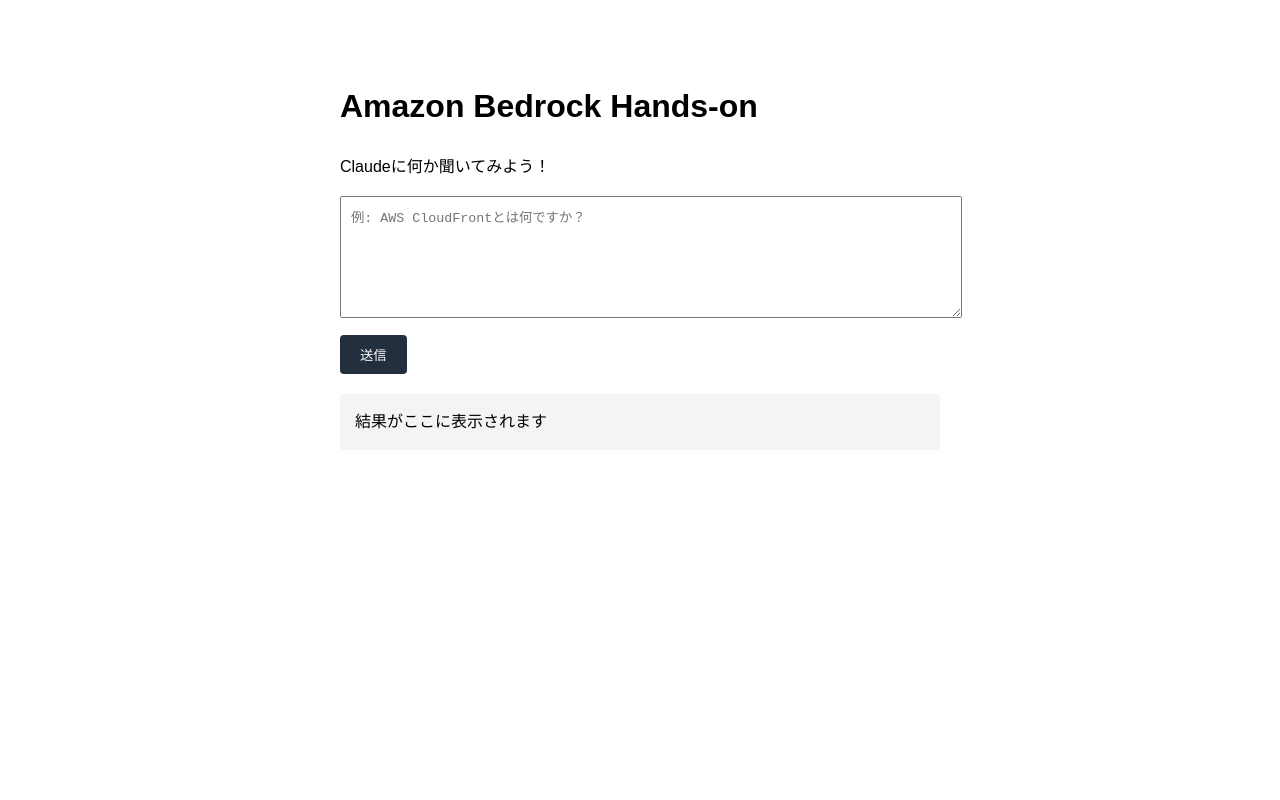
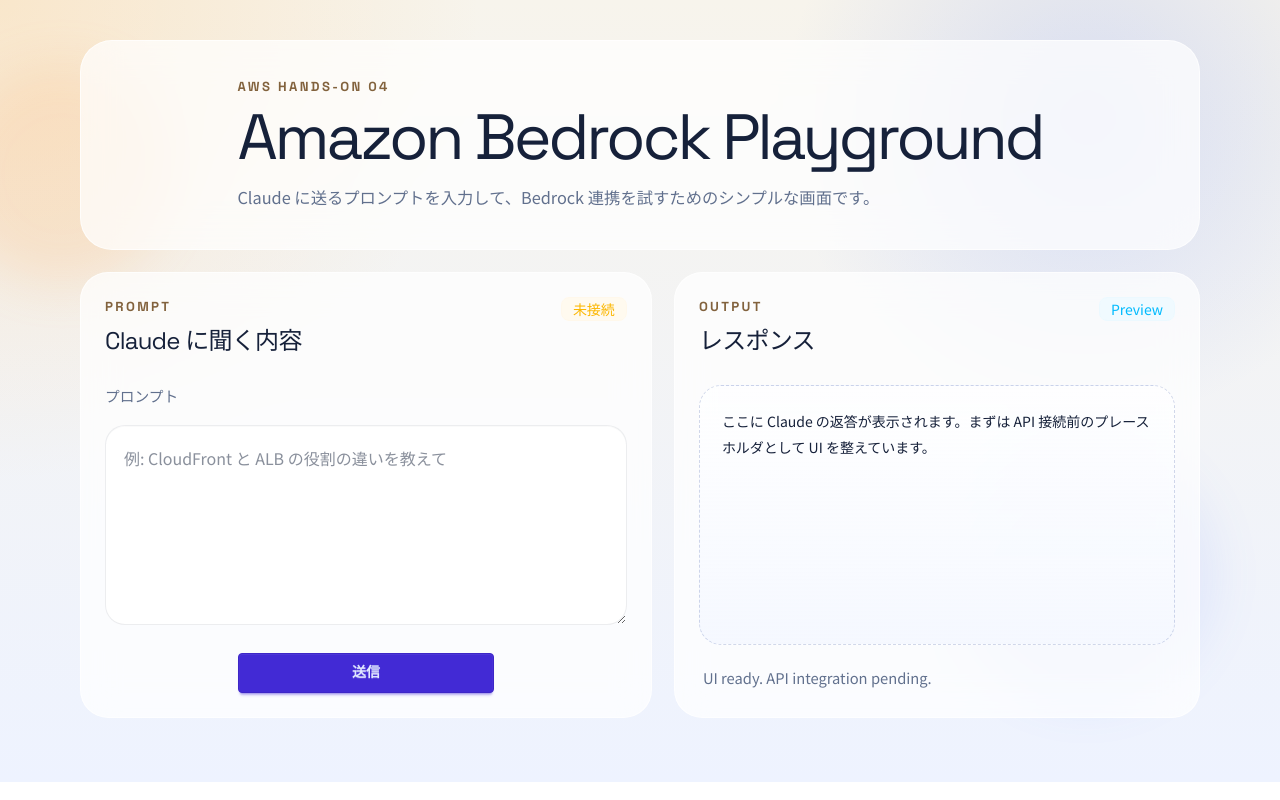
Before and after one commit to sheet00/hands-on-04, a website: page docker/public/index.html in a window 1280 px wide. Drawn offline with nearby package versions, Linux system fonts and the light colour scheme.

Commit message:
Docker構成とUIを整理する

```diff
--- /dev/null
+++ b/docker/public/app.js
@@ -0,0 +1,27 @@
+document.addEventListener('DOMContentLoaded', () => {
+    const prompt = document.getElementById('prompt');
+    const result = document.getElementById('result');
+    const sendButton = document.getElementById('send-button');
+    const statusLine = document.getElementById('status-line');
+
+    if (!result || !prompt || !sendButton || !statusLine) {
+        return;
+    }
+
+    result.textContent = 'ここに Claude の返答が表示されます。まずは API 接続前のプレースホルダとして UI を整えています。';
+
+    sendButton.addEventListener('click', () => {
+        const value = prompt.value.trim();
+        if (!value) {
+            result.textContent = 'プロンプトを入力すると、ここにレスポンスを描画する想定です。';
+            statusLine.textContent = 'Awaiting prompt input.';
+            return;
+        }
+
+        statusLine.textContent = `Prompt staged: ${value.slice(0, 72)}${value.length > 72 ? '...' : ''}`;
+        result.textContent = [
+            '送信イベントは受け取れています。',
+            '次のステップで `/api/bedrock` を実装し、この領域にモデルの応答を表示します。'
+        ].join('\n\n');
+    });
+});
--- a/docker/public/index.html
+++ b/docker/public/index.html
@@ -1,55 +1,70 @@
 <!DOCTYPE html>
-<html lang="ja">
+<html lang="ja" data-theme="light">
+
 <head>
     <meta charset="UTF-8">
     <meta name="viewport" content="width=device-width, initial-scale=1.0">
     <title>AWS Bedrock Hands-on</title>
-    <style>
-        body { font-family: sans-serif; max-width: 600px; margin: 40px auto; padding: 20px; line-height: 1.6; }
-        textarea { width: 100%; height: 100px; margin-bottom: 10px; padding: 10px; }
-        button { padding: 10px 20px; background-color: #232f3e; color: white; border: none; cursor: pointer; border-radius: 4px; }
-        button:hover { background-color: #3b4d61; }
-        #result { margin-top: 20px; padding: 15px; background: #f4f4f4; border-radius: 4px; white-space: pre-wrap; }
-        .loading { color: #666; font-style: italic; }
-    </style>
+    <link rel="preconnect" href="https://fonts.googleapis.com">
+    <link rel="preconnect" href="https://fonts.gstatic.com" crossorigin>
+    <link
+        href="https://fonts.googleapis.com/css2?family=Space+Grotesk:wght@400;500;700&family=Noto+Sans+JP:wght@400;500;700&display=swap"
+        rel="stylesheet">
+    <link rel="stylesheet" href="/vendor/daisyui/daisyui.css">
+    <link rel="stylesheet" href="/styles.css">
 </head>
+
 <body>
-    <h1>Amazon Bedrock Hands-on</h1>
-    <p>Claudeに何か聞いてみよう！</p>
-    <textarea id="prompt" placeholder="例: AWS CloudFrontとは何ですか？"></textarea>
-    <button onclick="askBedrock()">送信</button>
+    <div class="orb orb-a"></div>
+    <div class="orb orb-b"></div>
+    <main class="shell">
+        <section class="hero card shadow-2xl">
+            <div class="hero-body">
+                <div class="hero-copy">
+                    <p class="eyebrow">AWS Hands-on 04</p>
+                    <h1>Amazon Bedrock Playground</h1>
+                    <p class="lead">
+                        Claude に送るプロンプトを入力して、Bedrock 連携を試すためのシンプルな画面です。
+                    </p>
+                </div>
+            </div>
+        </section>
 
-    <div id="result">結果がここに表示されます</div>
+        <section class="workspace">
+            <div class="card panel shadow-xl">
+                <div class="card-body">
+                    <div class="section-head">
+                        <div>
+                            <p class="eyebrow">Prompt</p>
+                            <h2>Claude に聞く内容</h2>
+                        </div>
+                        <span class="badge badge-warning badge-soft">未接続</span>
+                    </div>
+                    <p class="input-caption">プロンプト</p>
+                    <textarea id="prompt" class="textarea textarea-bordered prompt-box"
+                        placeholder="例: CloudFront と ALB の役割の違いを教えて"></textarea>
+                    <div class="action-row">
+                        <button id="send-button" class="btn btn-primary btn-wide" type="button">送信</button>
+                    </div>
+                </div>
+            </div>
 
-    <script>
-        async function askBedrock() {
-            const prompt = document.getElementById('prompt').value;
-            const resultDiv = document.getElementById('result');
+            <div class="card panel shadow-xl result-panel">
+                <div class="card-body">
+                    <div class="section-head">
+                        <div>
+                            <p class="eyebrow">Output</p>
+                            <h2>レスポンス</h2>
+                        </div>
+                        <span class="badge badge-info badge-soft">Preview</span>
+                    </div>
+                    <div id="result" class="result-box"></div>
+                    <p id="status-line" class="result-status">UI ready. API integration pending.</p>
+                </div>
+            </div>
+        </section>
+    </main>
+    <script src="/app.js"></script>
+</body>
 
-            if (!prompt) return alert('プロンプトを入力してください');
-
-            resultDiv.innerText = '考え中...';
-            resultDiv.classList.add('loading');
-
-            try {
-                const response = await fetch('/api/bedrock', {
-                    method: 'POST',
-                    headers: { 'Content-Type': 'application/json' },
-                    body: JSON.stringify({ prompt })
-                });
-
-                const data = await response.json();
-                if (data.error) {
-                    resultDiv.innerText = 'エラー: ' + data.error;
-                } else {
-                    resultDiv.innerText = data.response;
-                }
-            } catch (err) {
-                resultDiv.innerText = '通信エラーが発生しました';
-            } finally {
-                resultDiv.classList.remove('loading');
-            }
-        }
-    </script>
-</body>
 </html>
--- /dev/null
+++ b/docker/public/styles.css
@@ -0,0 +1,219 @@
+:root {
+    color-scheme: light;
+    --bg-top: #f7f4ec;
+    --bg-bottom: #eef3ff;
+    --ink: #16213a;
+    --muted: #61708d;
+    --line: rgba(22, 33, 58, 0.08);
+}
+
+* {
+    box-sizing: border-box;
+}
+
+html,
+body {
+    min-height: 100%;
+}
+
+body {
+    margin: 0;
+    color: var(--ink);
+    font-family: "Noto Sans JP", sans-serif;
+    background:
+        radial-gradient(circle at top left, rgba(255, 196, 118, 0.28), transparent 32%),
+        radial-gradient(circle at 85% 15%, rgba(104, 140, 255, 0.22), transparent 24%),
+        linear-gradient(180deg, var(--bg-top), var(--bg-bottom));
+}
+
+h1,
+h2,
+.eyebrow,
+.btn {
+    font-family: "Space Grotesk", "Noto Sans JP", sans-serif;
+}
+
+.shell {
+    position: relative;
+    width: min(1120px, calc(100vw - 32px));
+    margin: 0 auto;
+    padding: 40px 0 64px;
+}
+
+.orb {
+    position: fixed;
+    z-index: 0;
+    border-radius: 999px;
+    filter: blur(24px);
+    opacity: 0.5;
+    pointer-events: none;
+}
+
+.orb-a {
+    top: 64px;
+    left: -48px;
+    width: 220px;
+    height: 220px;
+    background: rgba(255, 172, 94, 0.35);
+}
+
+.orb-b {
+    right: 5%;
+    bottom: 12%;
+    width: 260px;
+    height: 260px;
+    background: rgba(80, 115, 255, 0.18);
+}
+
+.card {
+    position: relative;
+    z-index: 1;
+    background: rgba(255, 255, 255, 0.72);
+    backdrop-filter: blur(18px);
+    border: 1px solid rgba(255, 255, 255, 0.68);
+}
+
+.hero {
+    overflow: hidden;
+    border-radius: 32px;
+}
+
+.hero-body {
+    padding: 36px;
+}
+
+.hero-copy h1 {
+    margin: 10px 0 14px;
+    font-size: clamp(2.4rem, 5vw, 4.4rem);
+    line-height: 0.96;
+    letter-spacing: -0.05em;
+}
+
+.eyebrow {
+    margin: 0;
+    font-size: 0.82rem;
+    font-weight: 700;
+    letter-spacing: 0.18em;
+    text-transform: uppercase;
+    color: #82623d;
+}
+
+.lead {
+    max-width: 48rem;
+    margin: 0;
+    color: var(--muted);
+    font-size: 1.02rem;
+    line-height: 1.9;
+}
+
+.workspace {
+    position: relative;
+    z-index: 1;
+    display: grid;
+    grid-template-columns: 1fr 0.92fr;
+    gap: 22px;
+    margin-top: 22px;
+}
+
+.panel {
+    border-radius: 28px;
+}
+
+.section-head {
+    display: flex;
+    justify-content: space-between;
+    gap: 16px;
+    align-items: flex-start;
+    margin-bottom: 18px;
+}
+
+.section-head h2 {
+    margin: 6px 0 0;
+    font-size: 1.5rem;
+    letter-spacing: -0.03em;
+}
+
+.input-caption {
+    margin: 0 0 10px;
+    color: var(--muted);
+    font-size: 0.92rem;
+    font-weight: 500;
+}
+
+.prompt-box {
+    width: 100%;
+    min-height: 200px;
+    padding: 18px;
+    border-radius: 20px;
+    border-color: var(--line);
+    font-size: 1rem;
+    line-height: 1.8;
+    resize: vertical;
+    background: rgba(255, 255, 255, 0.8);
+}
+
+.action-row {
+    display: flex;
+    justify-content: center;
+    align-items: center;
+    margin-top: 20px;
+}
+
+.helper {
+    margin: 0;
+    color: var(--muted);
+    font-size: 0.92rem;
+}
+
+.result-panel {
+    min-height: 100%;
+}
+
+.result-box {
+    min-height: 260px;
+    padding: 22px;
+    border: 1px dashed rgba(50, 80, 160, 0.22);
+    border-radius: 22px;
+    background:
+        linear-gradient(180deg, rgba(255, 255, 255, 0.72), rgba(245, 248, 255, 0.98));
+    color: var(--ink);
+    white-space: pre-wrap;
+    line-height: 1.9;
+}
+
+.result-status {
+    margin: 14px 4px 0;
+    color: var(--muted);
+    font-size: 0.92rem;
+}
+
+@media (max-width: 900px) {
+    .workspace {
+        grid-template-columns: 1fr;
+    }
+
+    .shell {
+        width: min(100vw - 20px, 1120px);
+        padding: 18px 0 40px;
+    }
+
+    .hero-body {
+        padding: 24px;
+    }
+}
+
+@media (max-width: 640px) {
+    .hero-copy h1 {
+        font-size: 2.5rem;
+    }
+
+    .action-row,
+    .section-head {
+        flex-direction: column;
+        align-items: stretch;
+    }
+
+    .btn-wide {
+        width: 100%;
+    }
+}
```
Also changed, not shown: docker/docker-compose.yml (added, +13 -0 lines), docker/package.json (+8 -6 lines), docker/server.js (+4 -51 lines), 3 other files.
